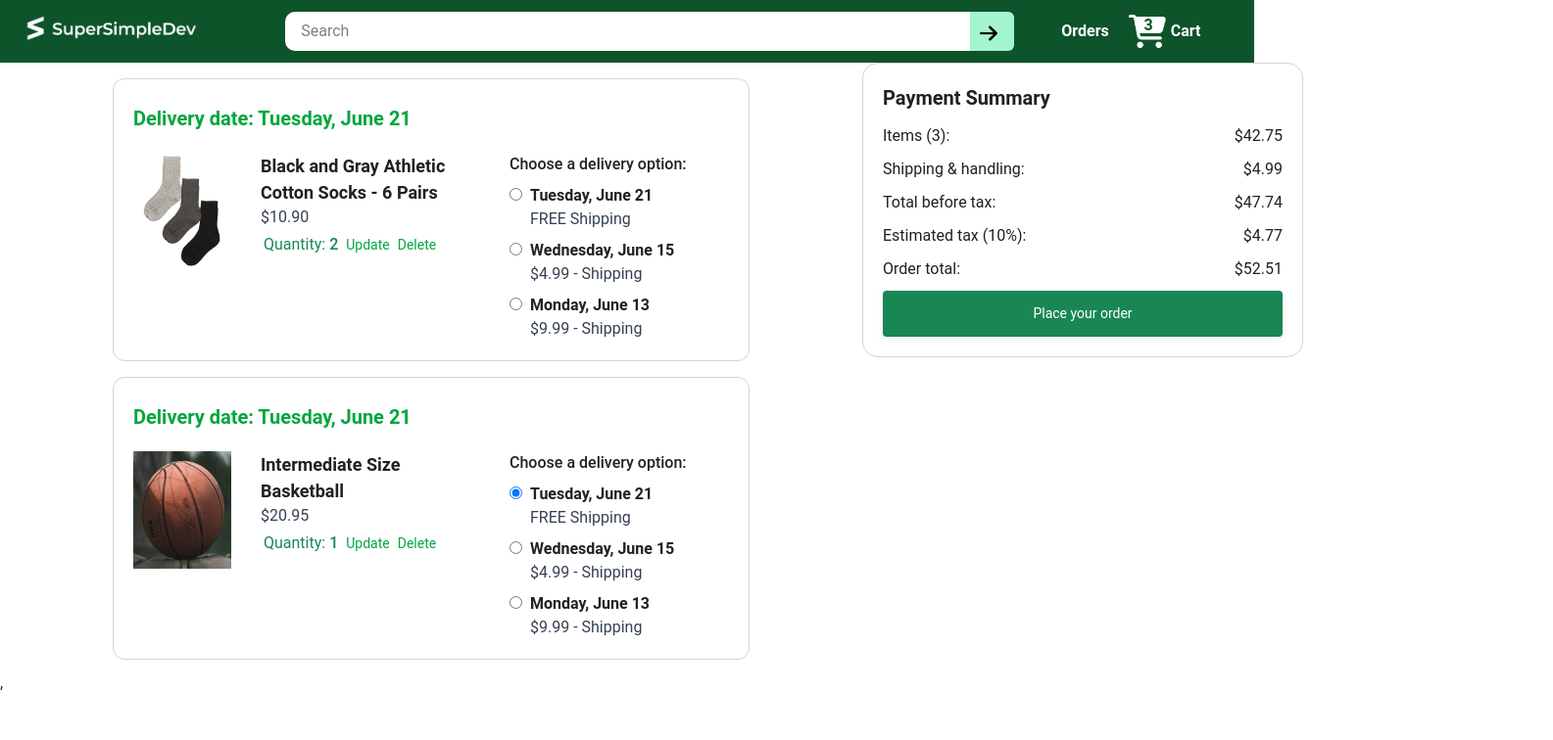
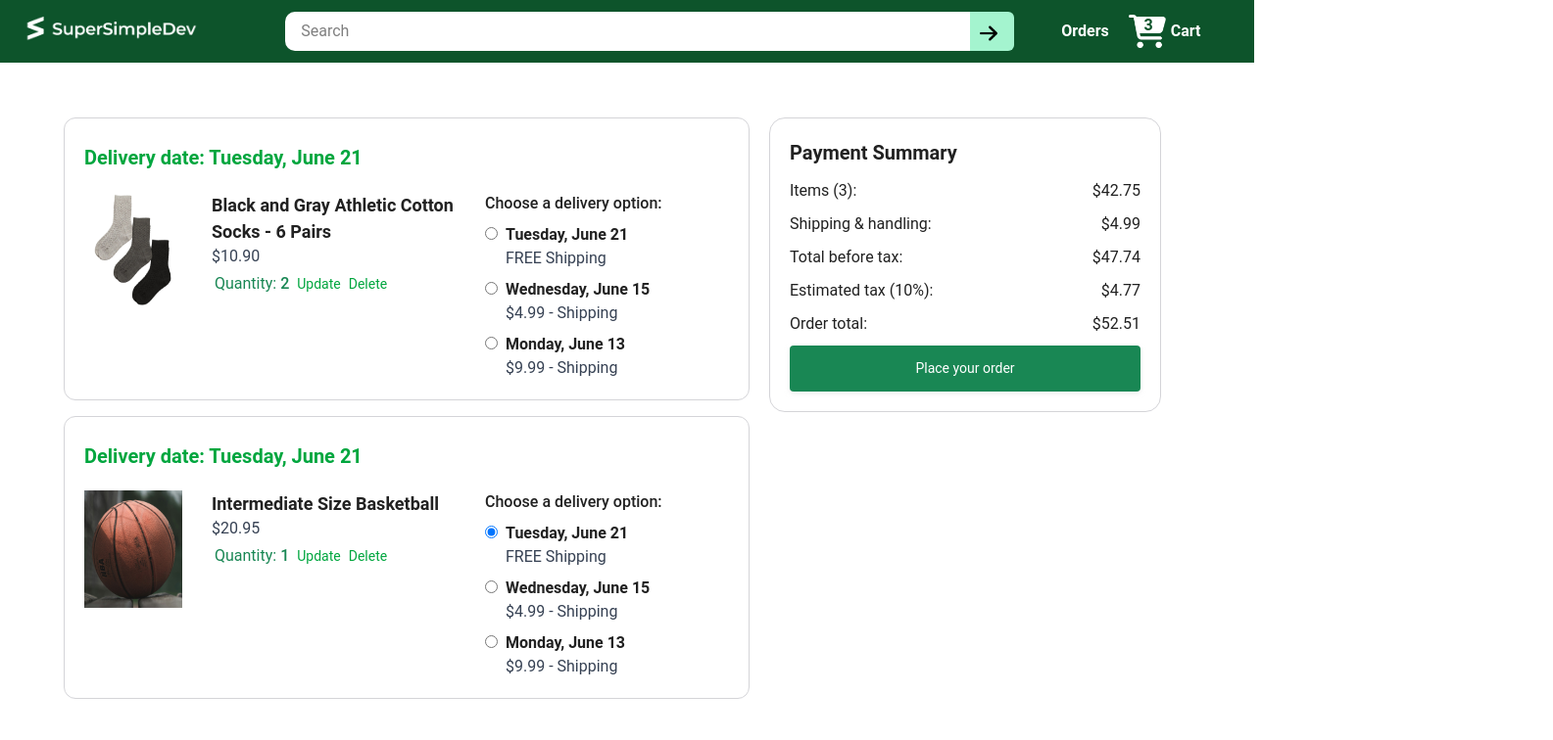
Before and after one commit to Efrata-Habte/E-commerce, a React (Vite) app: page /checkout in a window 1280 px wide. Shown: the top 756 px of the page at 98% size, 1585 px wide, since content can reach past the window. Built offline with nearby package versions, Linux system fonts and the light colour scheme.

Commit message:
refactor(ui): adjust layout and dimensions for CheckoutCard and Summary components

```diff
--- a/src/Components/CheckoutCard.jsx
+++ b/src/Components/CheckoutCard.jsx
@@ -1,6 +1,6 @@
 export default function CheckoutCard({ cart }) {
   return (
-    <div className="border border-zinc-300 p-5 rounded-xl mb-3 mt-4 h-auto w-[650px] mx-auto">
+    <div className="border border-zinc-300 p-5 rounded-xl mb-3 mt-4 w-[700px]">
       <div className="text-green-600 font-bold text-[20px] mt-[5px] mb-5">
         Delivery date: Tuesday, June 21
       </div>
--- a/src/Components/Summary.jsx
+++ b/src/Components/Summary.jsx
@@ -2,7 +2,7 @@
 export default function Summary(){
     return(
         <>
-            <div class="border border-zinc-300 rounded-2xl p-5 w-[450px]">
+            <div class="border border-zinc-300 rounded-2xl p-5 w-[400px] mt-4">
             <div class="font-bold text-[20px] mb-3">
               Payment Summary
             </div>
--- a/src/pages/Checkout.jsx
+++ b/src/pages/Checkout.jsx
@@ -32,17 +32,18 @@ export default function Checkout() {
 
   return (
     <>
-    <div className="grid grid-cols-[1fr_400px] items-start">
+      <div className="min-h-screen flex justify-center items-start py-10">
+        <div className="grid grid-cols-[1fr_800px] gap-5 max-w-[1150px] w-full">
           <div className="space-y-4">
             {carts.map((c) => (
             <CheckoutCard key={c.productId} cart={c} />
             ))}
           </div>
-
+          <div className="self-start">
             <Summary cart={carts} />
           </div>
-
-
+      </div>
+      </div>
     </>
   );
 }
```
Lines whose indentation alone changed are shown as unchanged.
